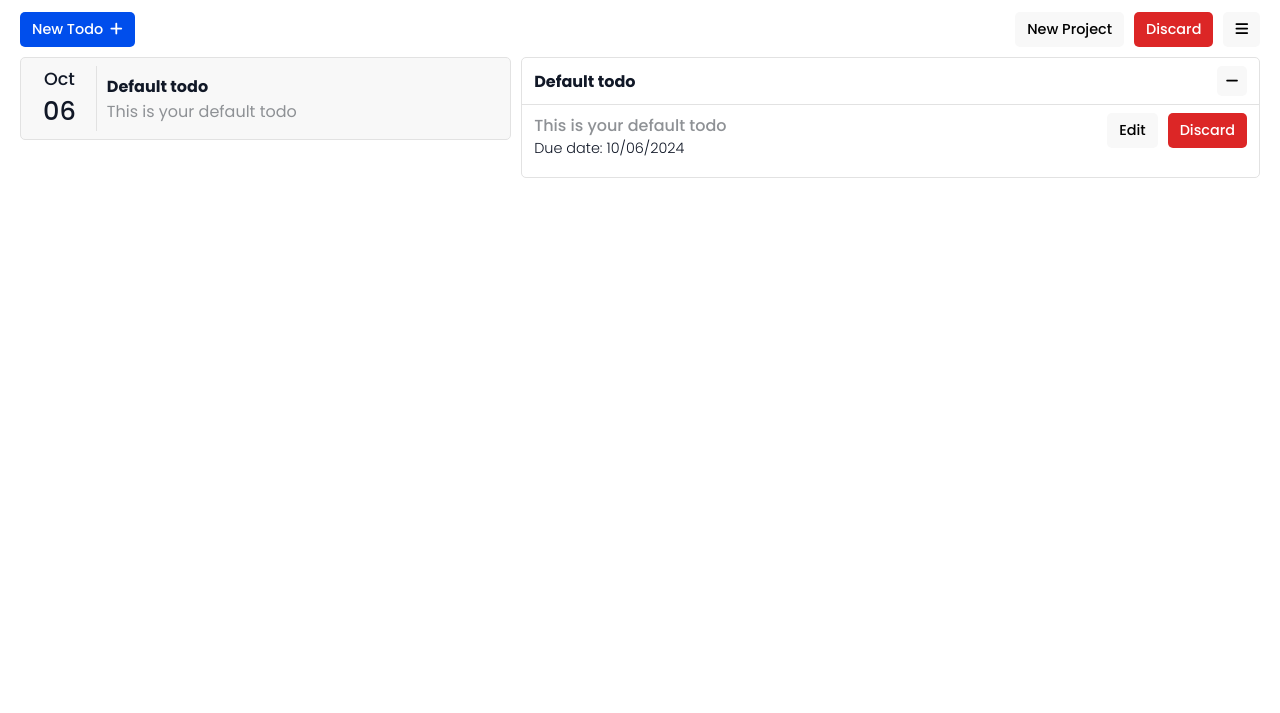
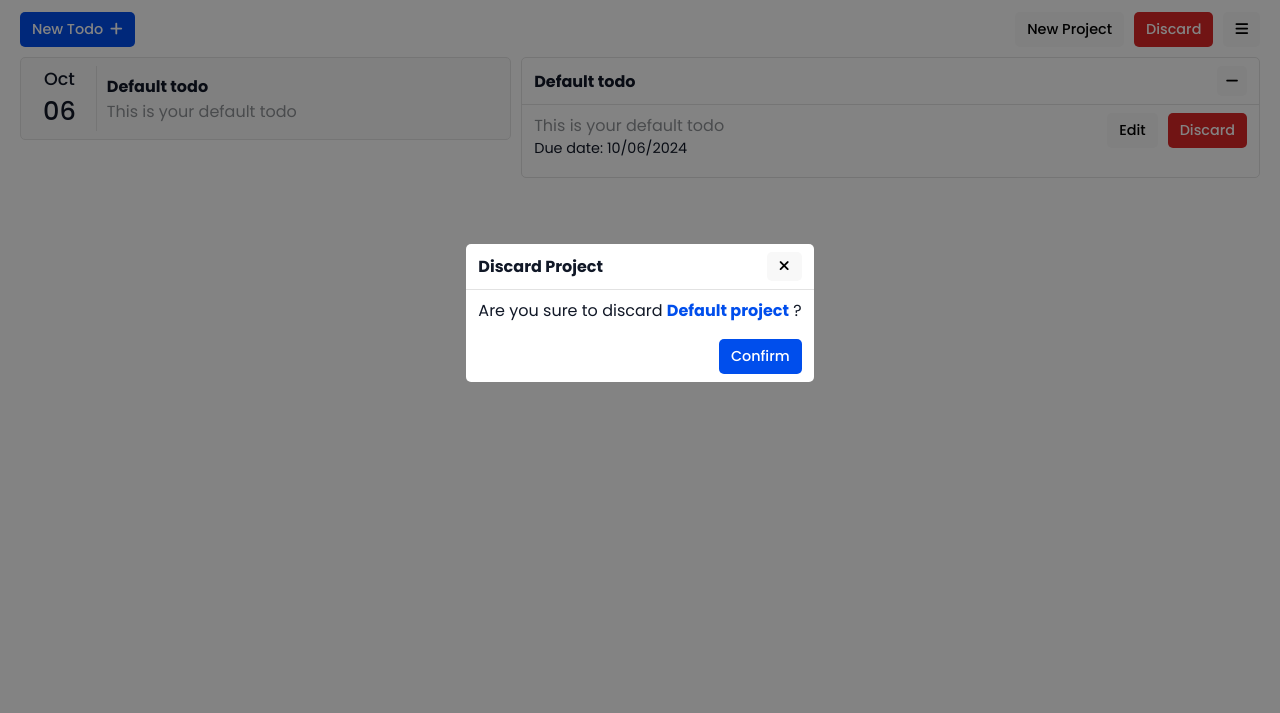
Before and after one commit to zadnap/odin-todo-list, a website built with webpack: page src/template.html in a window 1280 px wide. Shown: the part 87-800 px from the top of the page. Built offline with nearby package versions, Linux system fonts and the light colour scheme.

Commit message:
Add discardProjectModal UI and fix the font-weight
Set the local font-weight to 400 (applying for
elements other than <strong> and heading elements)

```diff
--- /dev/null
+++ b/src/assets/styles/discardProjectModal.css
@@ -0,0 +1,3 @@
+.modal .body .project-title {
+  color: var(--primary-color);
+}
--- a/src/assets/styles/header.css
+++ b/src/assets/styles/header.css
@@ -11,7 +11,6 @@ header .title {
 header .description {
   font-size: 1rem;
   color: var(--sub-text-color);
-  font-weight: 500;
   margin-bottom: 15px;
 }
 
--- a/src/assets/styles/modal.css
+++ b/src/assets/styles/modal.css
@@ -60,5 +60,4 @@
   justify-content: flex-end;
   align-items: center;
   gap: 10px;
-  border-bottom: 1px solid var(--border-color);
 }
--- a/src/assets/styles/reset.css
+++ b/src/assets/styles/reset.css
@@ -6,7 +6,7 @@
 html {
   font-size: 16px;
   font-family: "Poppins", system-ui, sans-serif;
-  font-weight: 300;
+  font-weight: 400;
 }
 ul,
 li {
--- a/src/assets/styles/todo.css
+++ b/src/assets/styles/todo.css
@@ -30,7 +30,6 @@
 }
 .todo .content .description {
   color: var(--sub-text-color);
-  font-weight: 400;
 }
 
 .todo.chosen {
--- a/src/assets/styles/todoDetail.css
+++ b/src/assets/styles/todoDetail.css
@@ -25,7 +25,6 @@
 }
 .todo-detail .body .description {
   color: var(--sub-text-color);
-  font-weight: 500;
 }
 .todo-detail .body .due-date {
   font-size: 0.9rem;
--- /dev/null
+++ b/src/components/discardProjectModal.js
@@ -0,0 +1,33 @@
+import "../assets/styles/modal.css";
+import "../assets/styles/discardProjectModal.css";
+
+import { getCurrentProject } from "../modules/appController";
+
+function DiscardProjectModal() {
+  const currentProject = getCurrentProject();
+
+  const discardProjectModal = document.createElement("div");
+  discardProjectModal.classList.add("modal");
+
+  discardProjectModal.innerHTML = `
+        <div class="container">
+            <div class="head">
+                <h4 class="title">Discard Project</h4>
+                <button class="btn btn-default"><i class="fa-solid fa-xmark"></i></button>
+            </div>
+            <div class="body">
+                <p class="message">
+                    Are you sure to discard
+                    <strong class="project-title">${currentProject.title}</strong> ?
+                </p>
+            </div>
+            <div class="foot">
+                <button class="btn btn-primary">Confirm</button>
+            </div>
+        </div>
+    `;
+
+  return discardProjectModal;
+}
+
+export default DiscardProjectModal;
--- a/src/modules/domController.js
+++ b/src/modules/domController.js
@@ -1,4 +1,5 @@
 import Header from "../components/header";
+import DiscardProjectModal from "../components/discardProjectModal";
 import TodoDetail from "../components/todoDetail";
 import TodoList from "../components/todoList";
 
@@ -10,6 +11,7 @@ const body = document.querySelector("body");
 
 function renderProject() {
   body.appendChild(Header(currentProject.title, currentProject.description));
+  body.appendChild(DiscardProjectModal());
 }
 
 function renderTodoList() {
```
